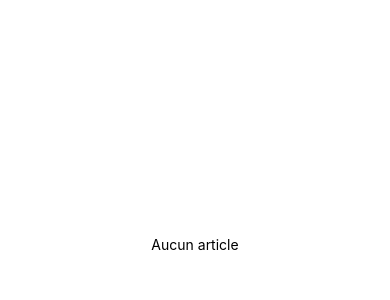
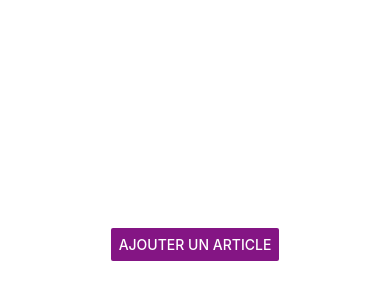
Before and after one commit to lucdejems/wcs-projet2, a React Native app in the folder client/: screen / in a window 390 px wide. Shown: the part 178-478 px from the top of the page. Built offline with nearby package versions, Linux system fonts and the light colour scheme.

Commit message:
button appear on screen

```diff
--- a/client/App.js
+++ b/client/App.js
@@ -1,5 +1,6 @@
 import React from 'react';
-import { StyleSheet, Text, View } from 'react-native';
+import { StyleSheet, View } from 'react-native';
+import ButtonCreateArticle from './components';
 
 const styles = StyleSheet.create({
   container: {
@@ -12,7 +13,7 @@ const styles = StyleSheet.create({
 
 const App = () => (
   <View style={styles.container}>
-    <Text>Aucun article</Text>
+    <ButtonCreateArticle />
   </View>
 );
 
--- a/client/components/ButtonCreateArticle.js
+++ b/client/components/ButtonCreateArticle.js
@@ -1,12 +1,12 @@
 import React from 'react';
-import { Button, Fragment } from 'react-native';
+import { Button } from 'react-native';
 
-const ButtonCreateArticle = () => {
-  render() {
-	<Fragment>
-		<Button />
-	</Fragment>
-  };
-};
+const ButtonCreateArticle = () => (
+  <Button
+    onPress={'great'}
+    title="Ajouter un Article"
+    color="#841584"
+  />
+);
 
 export default ButtonCreateArticle;
--- /dev/null
+++ b/client/components/index.js
@@ -0,0 +1,3 @@
+import ButtonCreateArticle from './ButtonCreateArticle';
+
+export default ButtonCreateArticle;
```
